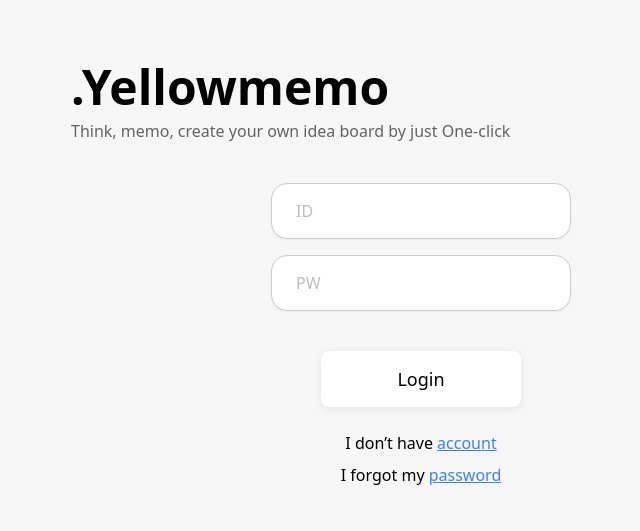
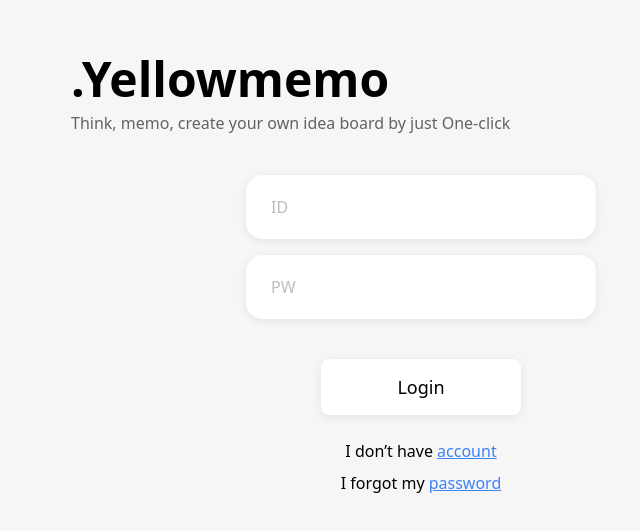
Before and after one commit to Greenora/project-YellowMemo, a React (Create React App) app in the folder react-project/: page /login in a window 1280 px wide. Shown: the part 125-656 px from the top of the page, without its empty margins (219-859 px from the left). Built offline with nearby package versions, Linux system fonts and the light colour scheme.

Commit message:
💄 인풋박스 디자인 수정

```diff
--- a/react-project/src/components/AuthInputBox.jsx
+++ b/react-project/src/components/AuthInputBox.jsx
@@ -14,8 +14,8 @@ const AuthInputBox = ({
         placeholder={placeholder}
         value={value}
         onChange={onChange}
-        className={`w-[300px] h-14 px-6 border rounded-[16px] text-base bg-white shadow-sm
-        ${hasError ? "border-[#ff0000]" : "border-[#ccc]"}
+        className={`w-[350px] h-16 px-6 border rounded-[16px] text-base bg-white shadow-[0_2px_8px_0_rgba(0,0,0,0.08)]
+        ${hasError ? "border-[#ff0000]" : "border-[#fff]"}
         placeholder:text-[#bdbdbd] focus:outline-none focus:ring-0`}
       />
     </div>
```
